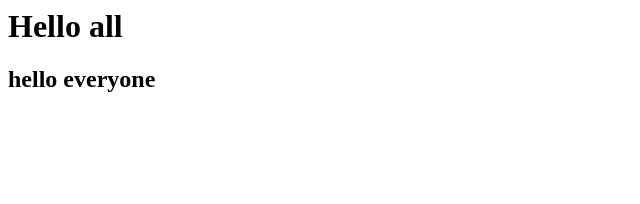
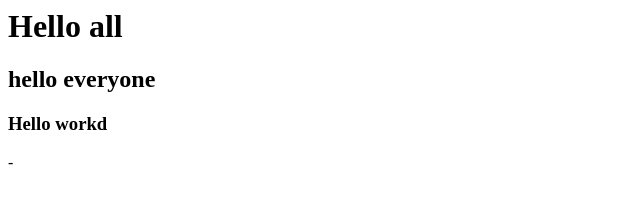
Before and after one commit to Rishi199929/hello_all, a plain HTML site: page index.html in a window 1280 px wide. Shown: the whole page, without its empty margins (0-640 px from the left). Drawn offline with Linux system fonts and the light colour scheme.

Commit message:
added hello file

```diff
--- a/index.html
+++ b/index.html
@@ -1,4 +1,5 @@
 <html>
     <h1>Hello all</h1>
     <h2>hello everyone</h2>
-</html>
+    <h3>Hello workd</h3>
+</html>-
```
